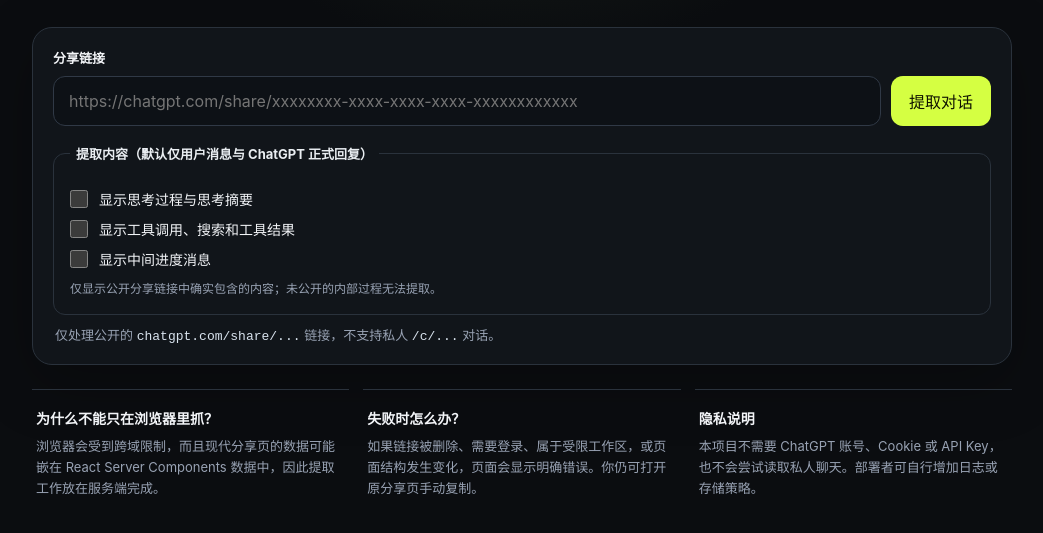
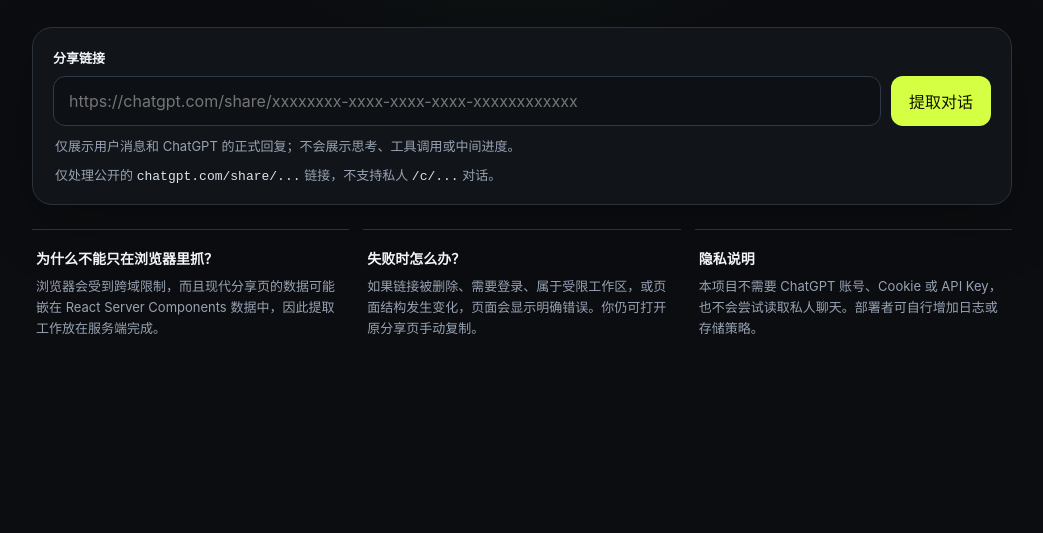
Before and after one commit to pupu838/chatgpt-share-text-extractor, a website with bundled scripts: page public/index.html in a window 1280 px wide. Shown: the part 221-754 px from the top of the page, without its empty margins (118-1161 px from the left). Built offline with nearby package versions, Linux system fonts and the light colour scheme.

Commit message:
Export only user messages and final ChatGPT replies

```diff
--- a/public/index.html
+++ b/public/index.html
@@ -23,13 +23,7 @@
             placeholder="https://chatgpt.com/share/xxxxxxxx-xxxx-xxxx-xxxx-xxxxxxxxxxxx" />
           <button id="submitBtn" type="submit">提取对话</button>
         </div>
-        <fieldset class="extract-options">
-          <legend>提取内容（默认仅用户消息与 ChatGPT 正式回复）</legend>
-          <label class="option-line"><input id="includeReasoning" type="checkbox" /> 显示思考过程与思考摘要</label>
-          <label class="option-line"><input id="includeTools" type="checkbox" /> 显示工具调用、搜索和工具结果</label>
-          <label class="option-line"><input id="includeProgress" type="checkbox" /> 显示中间进度消息</label>
-          <p class="option-note">仅显示公开分享链接中确实包含的内容；未公开的内部过程无法提取。</p>
-        </fieldset>
+        <p class="hint">仅展示用户消息和 ChatGPT 的正式回复；不会展示思考、工具调用或中间进度。</p>
         <p class="hint">仅处理公开的 <code>chatgpt.com/share/...</code> 链接，不支持私人 <code>/c/...</code> 对话。</p>
       </form>
     </section>
```
